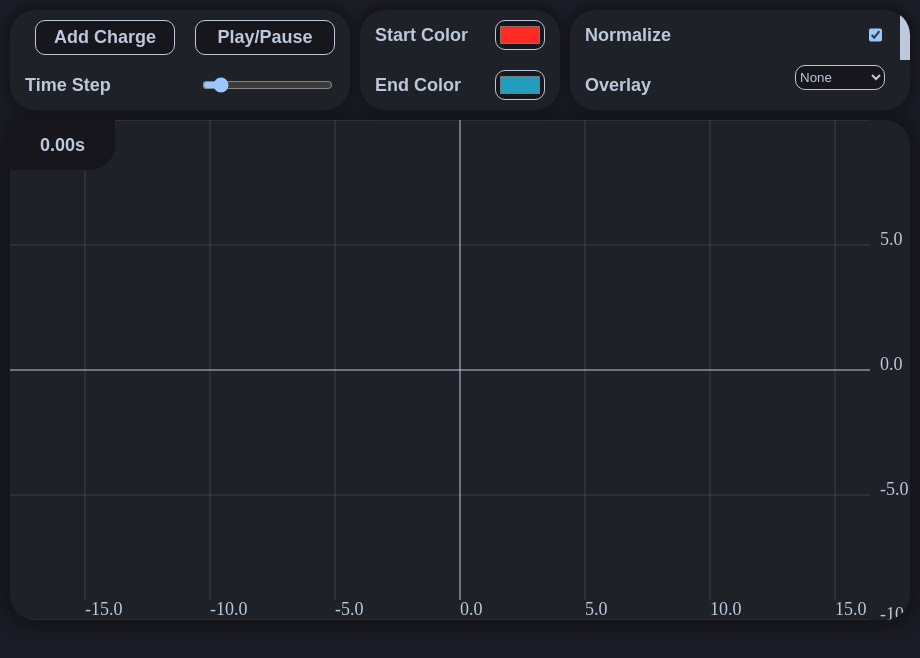
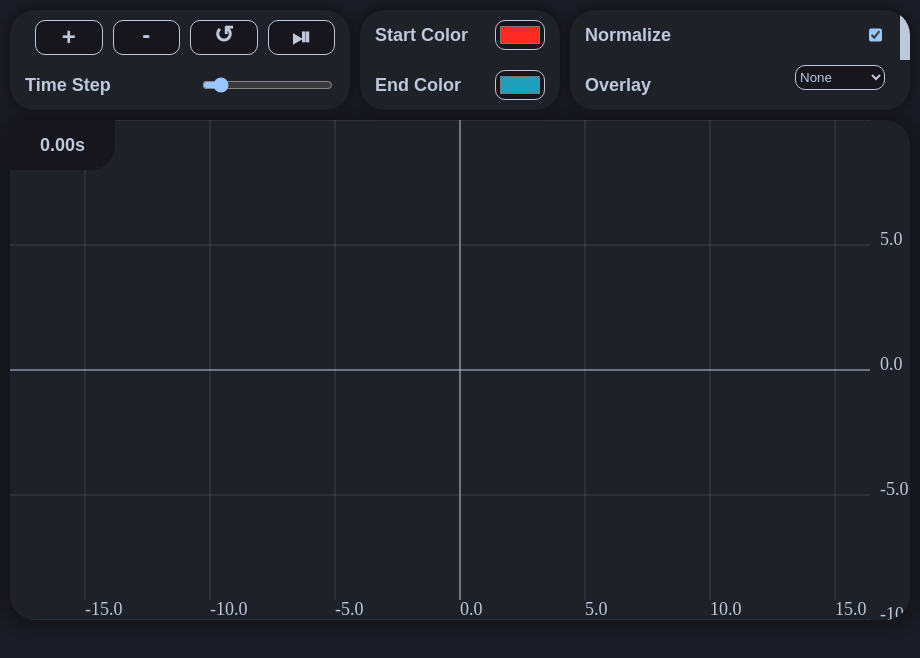
Before and after one commit to contraflux/charges, an Electron app: page src/index.html in a window 920 px wide. Drawn offline with Linux system fonts and the light colour scheme.

Commit message:
Add buttons

```diff
--- a/src/index.css
+++ b/src/index.css
@@ -32,7 +32,6 @@ body {
 .action-button {
     margin-top: 10px;
     position: relative;
-    font-size: 14px;
     border-radius: 10px;
     height: 35px;
     width: 140px;
@@ -44,7 +43,6 @@ body {
     transition: all 0.4s ease;
     display: flex;
     justify-content: center;
-    align-items: center;
 }
 
 .action-button:hover {
@@ -53,7 +51,8 @@ body {
 }
 
 .action-button>h3 {
-    font-size: 18px;
+    margin: 0;
+    font-size: 24px;
 }
 
 .color-container {
--- a/src/index.html
+++ b/src/index.html
@@ -12,11 +12,17 @@
 <body>
     <div class="option-container">
         <div class="container-row">
-            <div class="action-button" id="add-charge">
-                <h3>Add Charge</h3>
+            <div class="action-button" id="add-positive-charge">
+                <h3 style="margin-top: 2px">+</h3>
+            </div>
+            <div class="action-button" id="add-negative-charge">
+                <h3>-</h3>
+            </div>
+            <div class="action-button" id="restart">
+                <h3>↺</h3>
             </div>
             <div class="action-button" id="play-pause">
-                <h3>Play/Pause</h3>
+                <h3 style="margin-top: 2px">⏯</h3>
             </div>
         </div>
         <div class="container-row">
--- a/src/js/app.js
+++ b/src/js/app.js
@@ -211,8 +211,16 @@ document.addEventListener('keypress', (e) => {
     if (e.key == 'r') fieldContainer.resetFields();
 });
 
-document.getElementById('add-charge').addEventListener('click', () => {
+document.getElementById('add-positive-charge').addEventListener('click', () => {
     fieldContainer.chargeList.push(new Charge((Math.random() - 0.5) * 10, (Math.random() - 0.5) * 10, 0, 0, 1));
+});
+
+document.getElementById('add-negative-charge').addEventListener('click', () => {
+    fieldContainer.chargeList.push(new Charge((Math.random() - 0.5) * 10, (Math.random() - 0.5) * 10, 0, 0, -1));
+});
+
+document.getElementById('restart').addEventListener('click', () => {
+    fieldContainer.chargeList = [];
 });
 
 document.getElementById('play-pause').addEventListener('click', () => {
```
